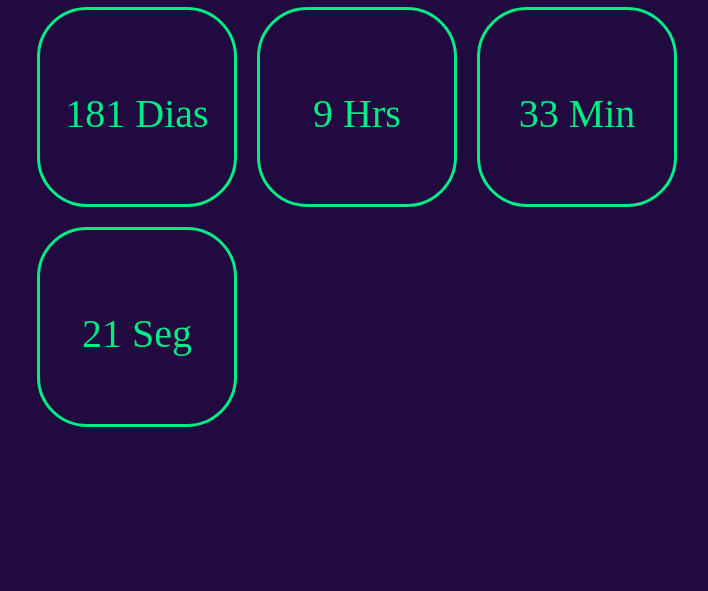
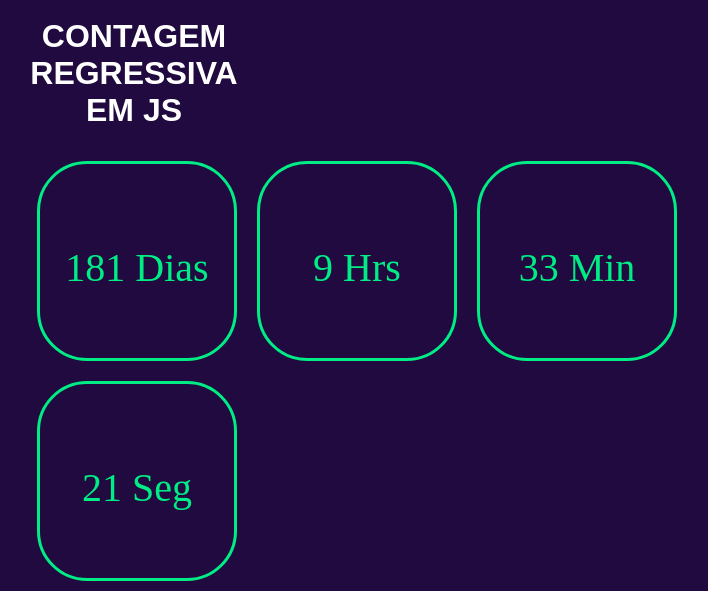
Before and after one commit to HiroyukiKikuti/ContagemRegressivaJS, a plain HTML site: page index.html in a window 1280 px wide. Shown: the part 311-902 px from the top of the page, without its empty margins (481-1189 px from the left). Before the commit the page ends 800 px from the top, so only its background shows below. Drawn offline with Linux system fonts and the light colour scheme.

Commit message:
add new index

```diff
--- a/index.html
+++ b/index.html
@@ -5,16 +5,17 @@
     <meta http-equiv="X-UA-Compatible" content="IE=edge">
     <meta name="viewport" content="width=device-width, initial-scale=1.0">
     <meta name="viewport" content="width=device-width, initial-scale=1" />
-    <title>Whittie</title>
+    <title>Contagem Regressiva em Js</title>
     <link rel="stylesheet" href="./assets/style.css">
 </head>
 <body>
   <script src="app.js"></script>
     <div id="contReg">
-      <div id="dias">0</div>
-      <div id="horas">0</div>
-      <div id="minutos">0</div>
-      <div id="segundos">0</div>
+      <h1 style="color: white; font-family: Arial, Helvetica, sans-serif; text-transform: uppercase; text-align: center; margin-right: 550px;"> Contagem Regressiva em JS </h1>
+      <div id="dias">Wait...</div>
+      <div id="horas">Wait...</div>
+      <div id="minutos">Wait...</div>
+      <div id="segundos">Wait...</div>
     </div>
 </body>
 </html>
```
